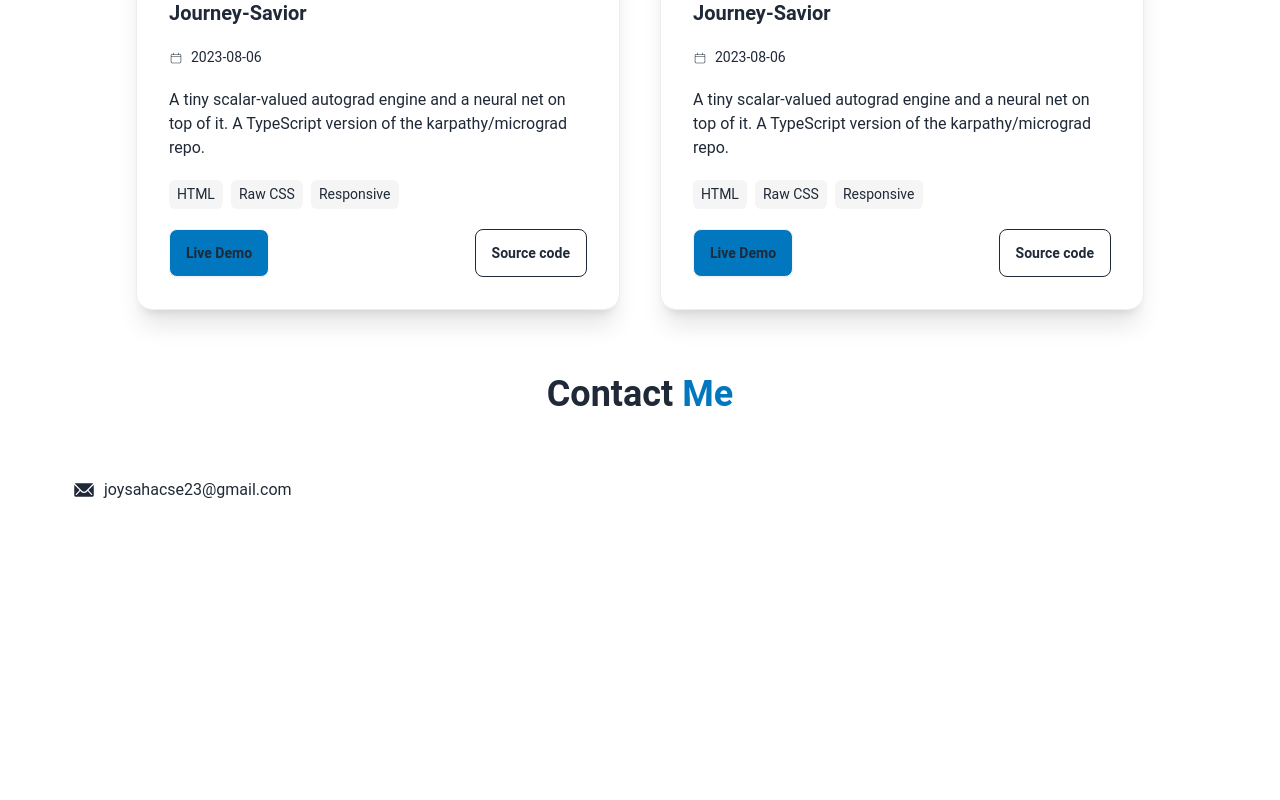
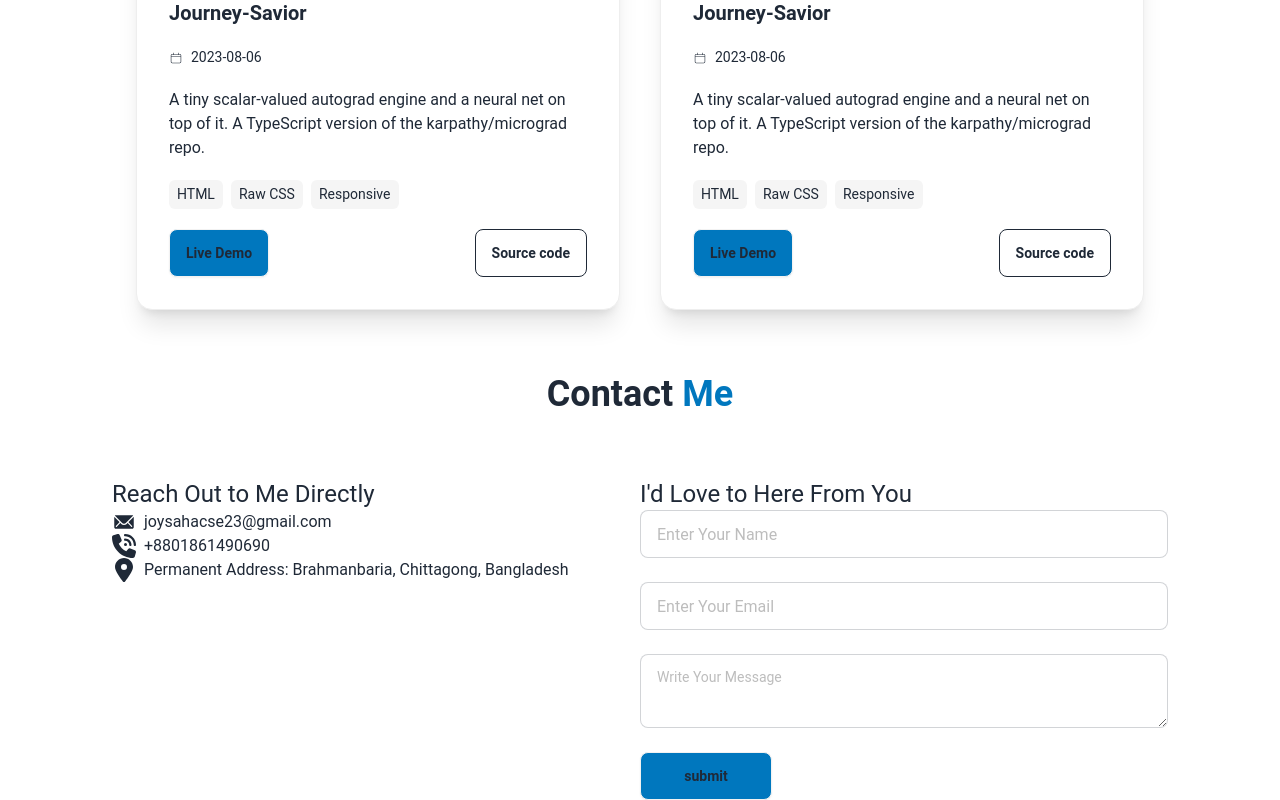
Before and after one commit to joysaha023/joy-saha-devs-profile, a React (Vite) app: page / in a window 1280 px wide. Shown: the part 2017-2817 px from the top of the page. Before the commit the page ends 2519 px from the top, so only its background shows below. Built offline with nearby package versions, Linux system fonts and the light colour scheme.

Commit message:
contact me section edits

```diff
--- a/src/Components/Contact/Contact.jsx
+++ b/src/Components/Contact/Contact.jsx
@@ -1,5 +1,6 @@
 import React from "react";
 import { IoIosMail } from "react-icons/io";
+import { FaPhoneVolume, FaLocationDot } from "react-icons/fa6";
 
 const Contact = () => {
   return (
@@ -7,10 +8,41 @@ const Contact = () => {
       <h2 className="text-4xl my-16 font-bold text-center">
         Contact <span className="text-[#0077be]">Me</span>
       </h2>
-      <div>
-        <div className="flex items-center gap-2">
-          <IoIosMail className="text-2xl " />
-          <p>joysahacse23@gmail.com</p>
+      <div className="flex flex-col md:flex-row  px-10">
+        <div className="flex-1">
+          <h2 className="text-2xl">Reach Out to Me Directly</h2>
+          <div className="flex items-center gap-2">
+            <IoIosMail className="text-2xl " />
+            <p>joysahacse23@gmail.com</p>
+          </div>
+          <div className="flex items-center gap-2">
+            <FaPhoneVolume className="text-2xl " />
+            <p>+8801861490690</p>
+          </div>
+          <div className="flex items-center gap-2">
+            <FaLocationDot className="text-2xl " />
+            <p>Permanent Address: Brahmanbaria, Chittagong, Bangladesh</p>
+          </div>
+        </div>
+        <div className="flex-1">
+          <h2 className="text-2xl">I'd Love to Here From You</h2>
+          <form className="flex flex-col space-y-6">
+            <input
+              type="text"
+              placeholder="Enter Your Name"
+              className="input input-bordered w-full "
+            />
+            <input
+              type="email"
+              placeholder="Enter Your Email"
+              className="input input-bordered w-full "
+            />
+            <textarea
+              className="textarea textarea-bordered"
+              placeholder="Write Your Message"
+            ></textarea>
+            <input type="submit" value="submit" className="btn bg-[#0077be] w-1/4" />
+          </form>
         </div>
       </div>
     </div>
```
